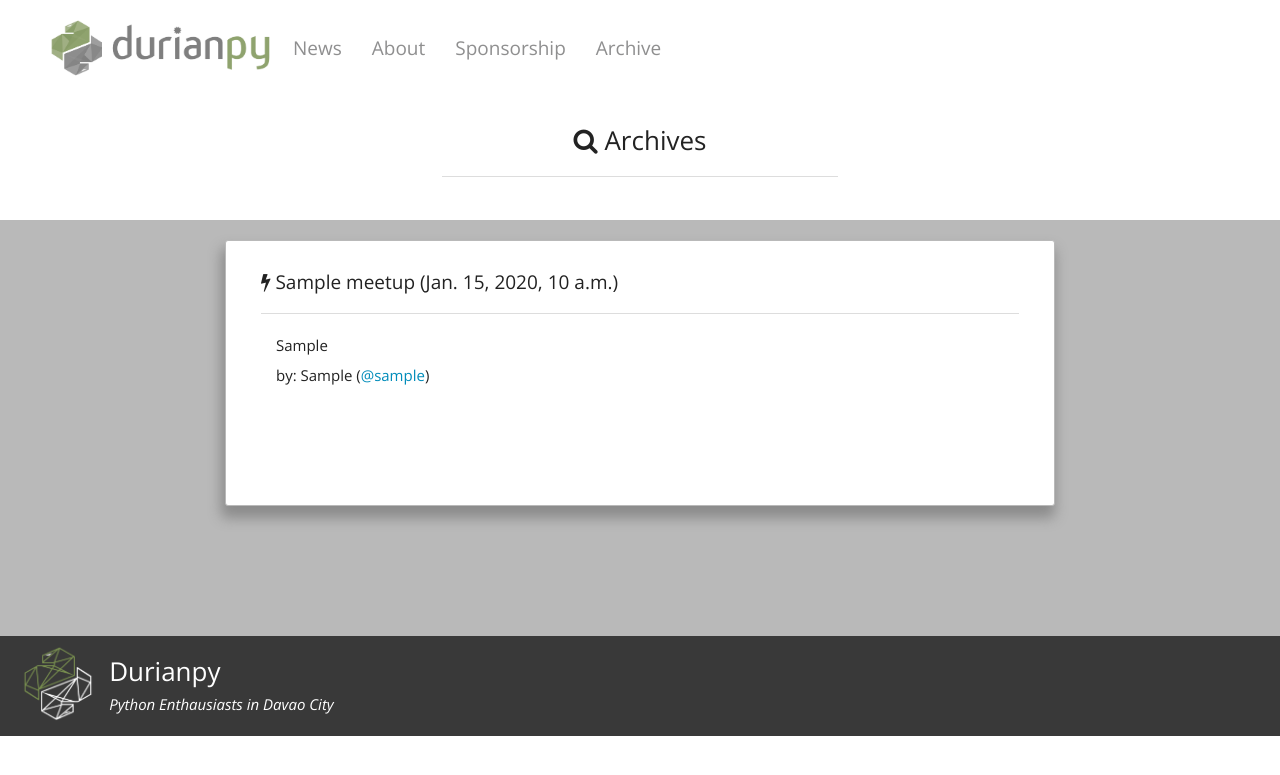
After one commit to durianpy/durianpy, a Django app: page /archive in a window 1280 px wide. The commit adds this page. Shown: the top 775 px of the page. Run offline with Django 3.2, Linux system fonts and the light colour scheme; tables that the repository leaves empty hold one stand-in row (values such as "Sample post"); some libraries are stand-ins or nearby versions.

Commit message:
added archive

```diff
--- a/main/urls.py
+++ b/main/urls.py
@@ -1,13 +1,14 @@
 from django.conf.urls import patterns, include, url
 
 # View
-from main.views import *
+from main.views import IndexView, AboutView, ContactView, ArchiveView
 
 
 urlpatterns = patterns('',
     url(r'^$', IndexView.as_view(), name='index'),
     url(r'^about$', AboutView.as_view(), name='about'),
     url(r'^contact$', ContactView.as_view(), name='contact'),
+    url(r'^archive$', ArchiveView.as_view(), name='archive'),
 )
 
 # Apps
--- a/main/views.py
+++ b/main/views.py
@@ -42,3 +42,14 @@ class ContactView(TemplateView):
 
     def get(self, request, *args, **kwargs):
         return render(request, self.template_name, self.context)
+
+
+class ArchiveView(TemplateView):
+    template_name = 'main/archive.html'
+    context = {}
+    meetup = Meetup
+
+    def get(self, *args, **kwargs):
+        meetups = self.meetup.objects.all().order_by('-event_date')
+        self.context['meetups'] = meetups
+        return render(self.request, self.template_name, self.context)
--- a/meetups/models.py
+++ b/meetups/models.py
@@ -35,6 +35,9 @@ class Talk(models.Model):
     image = models.FileField(upload_to="speakers/", null=True, blank=True)
     handle = models.CharField(max_length=50, null=True, blank=True)
 
+    # Speaker Deck slide
+    deck = models.TextField(null=True, blank=True)
+
     def __unicode__(self):
         return "%s" % self.title
 
--- a/static/css/styles.css
+++ b/static/css/styles.css
@@ -43,6 +43,23 @@ html, body { background-color:#FFF;}
     .speaker-logo {width:210px; height:210px;}
     .sponsorship-link {color:#747474;}
 
+/* Archive */
+#archive {background-color:#B9B9B9;}
+
+    .header-title {background-color:#FFF; top:10px}
+    .decks {
+        margin:20px 170px;
+        background-color:#FFF;
+        border: 1px solid #B9B9B9;
+        border-radius: 3px;
+
+        -moz-box-shadow:    -2px 10px 13px 2px #8B8B8B;
+        -webkit-box-shadow: -2px 10px 13px 2px #8B8B8B;
+        box-shadow:         -2px 10px 13px 2px #8B8B8B;
+    }
+    .decks-content { padding:20px 35px;}
+        .talk {height: 150px;}
+
 
 footer {
     background-color:#393939;
--- a/templates/base.html
+++ b/templates/base.html
@@ -56,8 +56,6 @@
         {% block content %}
         {% endblock %}
 
-        <div class="extra-space"></div>
-
         <footer>
             <div class="row">
                 <div class="col-md-1">
--- /dev/null
+++ b/templates/main/archive.html
@@ -0,0 +1,44 @@
+{% extends 'base.html' %}
+
+
+{% block content %}
+
+<div class="header-title text-center col-md-4 col-md-offset-4">
+    <h3><i class="fa fa-search"></i> Archives</h3>
+    <hr>
+</div>
+<div class="extra-space"></div>
+<div class="extra-space"></div>
+<!-- add header -->
+
+<section id="archive">
+
+    <div class="container">
+        <div class="row">
+            <div class="clearfix"></div>
+
+            {% for meetup in meetups %}
+            <div class="decks">
+                <div class="decks-content">
+                    <h4><i class="fa fa-bolt"></i>&nbsp;{{ meetup.title }} ({{ meetup.event_date }})</h4>
+                    <hr>
+
+                    <div class="talk">
+                        {% for talk in meetup.talks.all %}
+                        <div class="col-md-6">
+                            {{ talk.deck|safe }}
+                            <h5>by: {{ talk.speaker }} (<a href="http://twitter.com/{{ talk.handle }}" target="_blank">@{{ talk.handle }}</a>)</h5>
+                        </div>
+                        {% endfor %}
+                    </div>
+                </div>
+                <div class="clearfix"></div>
+            </div>
+            {% endfor %}
+
+        </div>
+    </div>
+
+    <div class="extra-space"></div>
+</section>
+{% endblock %}
```
Also changed, not shown: meetups/migrations/0011_auto__add_field_talk_deck.py (added).
